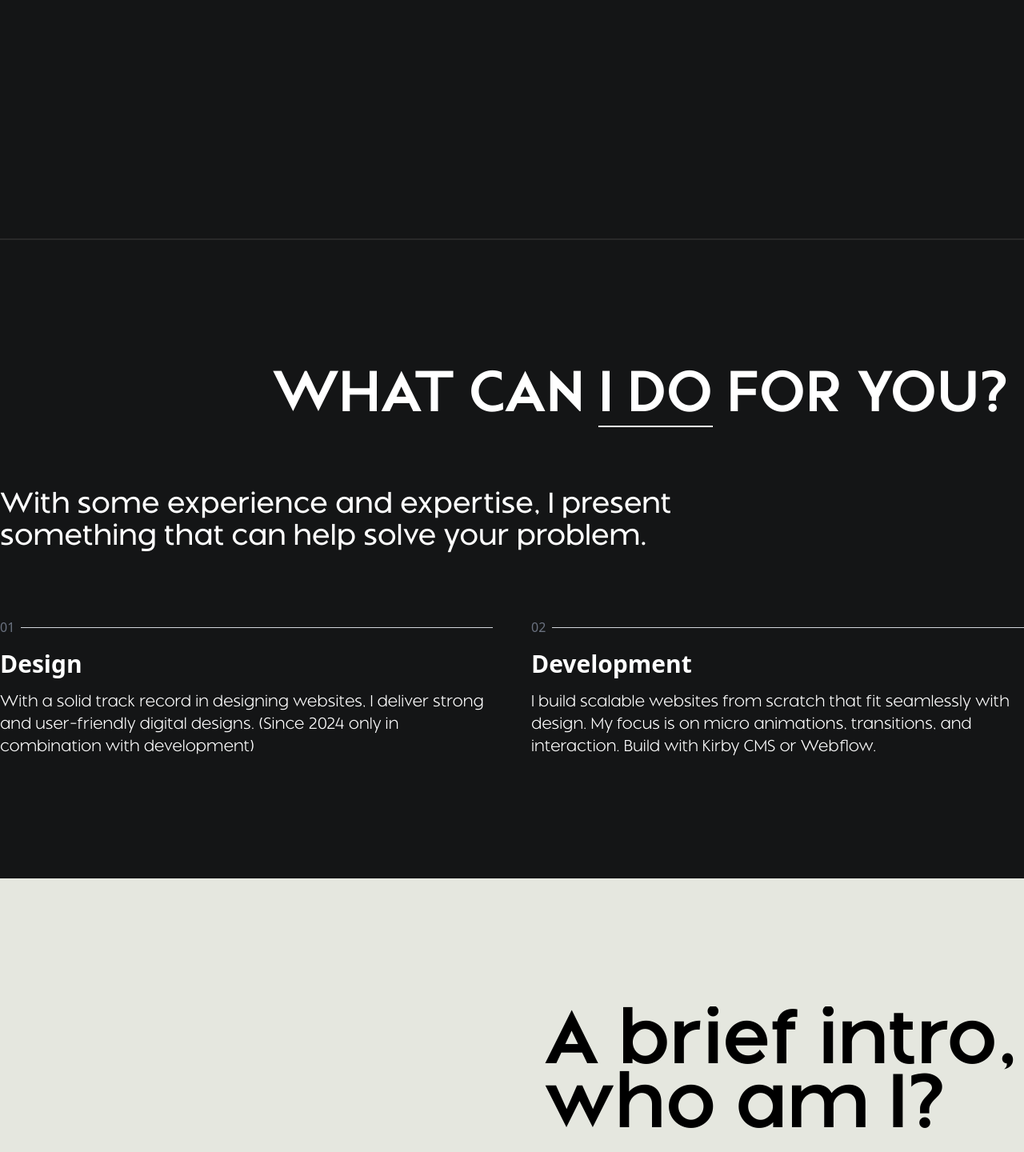
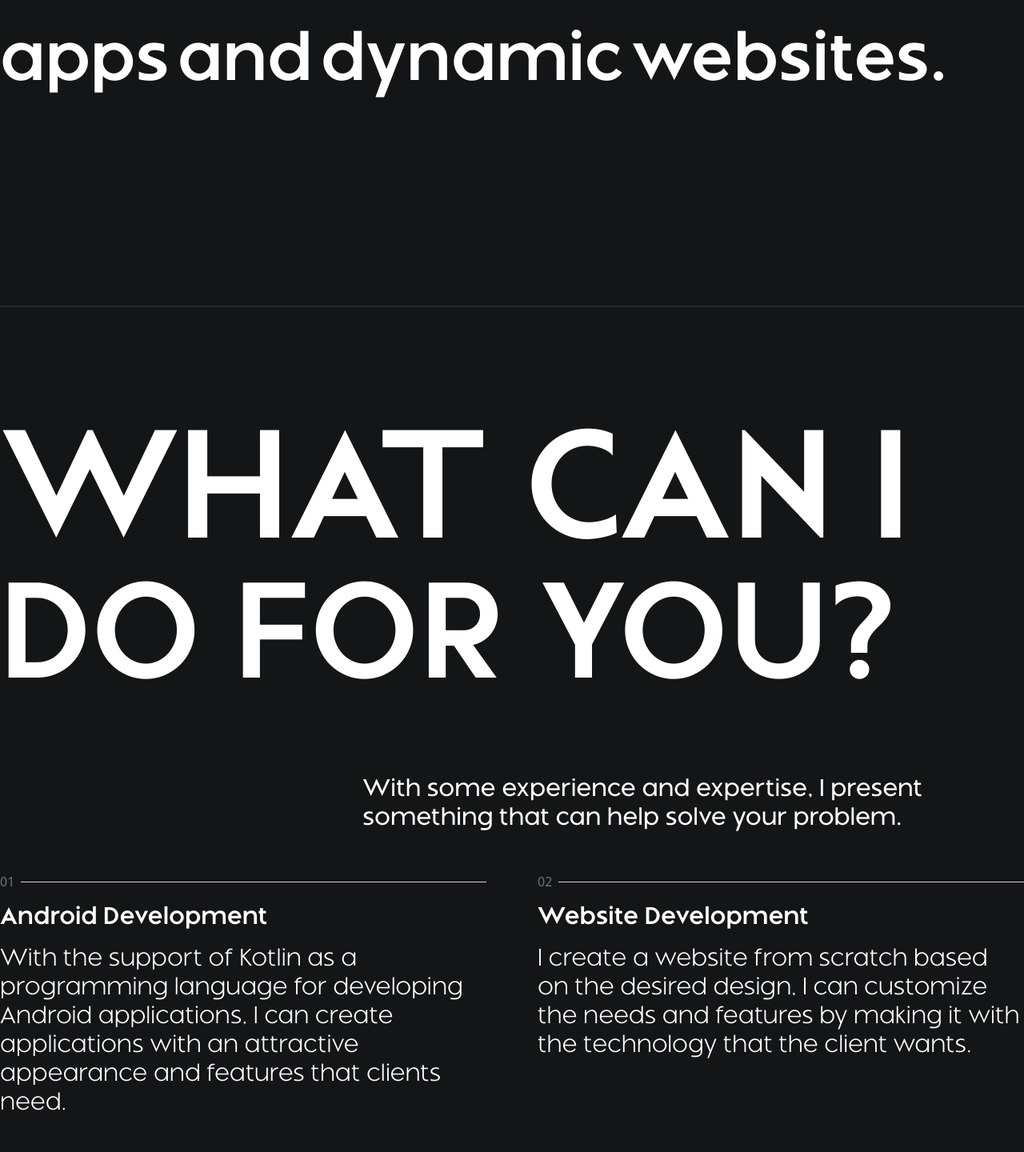
Before and after one commit to threeanra/Portfolio-v1, a React (Vite) app: page / in a window 1280 px wide. Shown: the part 1270-2710 px from the top of the page at 80% size. Built offline with nearby package versions, Linux system fonts and the light colour scheme.

Commit message:
make service section

```diff
--- a/src/components/Element/navbar/Navbar.jsx
+++ b/src/components/Element/navbar/Navbar.jsx
@@ -51,7 +51,7 @@ function Navbar() {
         </a>
         <ul className="flex flex-col md:flex-row  text-sm md:text-lg md:gap-2 lg:gap-7 text-montreal-regular">
           {navLink.map((link, index) => {
-            const href = `#${link.toLowerCase()}`;
+            const href = `#${link.toLowerCase().split(",")[0]}`;
             return (
               <li key={index}>
                 <a
@@ -79,7 +79,8 @@ function Navbar() {
             />
           </a>
           {navLink.map((link, index) => {
-            const href = link === "Home" ? "/" : `#${link.toLowerCase()}`;
+            const href =
+              link === "Home" ? "/" : `#${link.toLowerCase()}.split(",")[0]`;
             return (
               <li key={index}>
                 <a
--- a/src/components/aboutme/AboutMe.jsx
+++ b/src/components/aboutme/AboutMe.jsx
@@ -60,7 +60,10 @@ function AboutMe() {
   const isDescInView = useInView(desc);
 
   return (
-    <section id="about" className="w-full pt-40 bg-background-color lg:pb-36">
+    <section
+      id="about"
+      className="w-full pt-40 bg-background-color lg:pb-36 overflow-hidden"
+    >
       <div className="container mx-auto px-7 lg:px-0">
         <div className="grid grid-cols-12 md:gap-20">
           <div className="col-span-full lg:col-span-6"></div>
--- a/src/components/description/Description.jsx
+++ b/src/components/description/Description.jsx
@@ -6,7 +6,7 @@ function Description() {
   const phrase =
     "I have a passion for crafting smooth, user-friendly Android apps and dynamic websites. ";
   const description = useRef(null);
-  const isInView = useInView(description);
+  const isInView = useInView(description, { once: true });
 
   const slideUp = {
     initial: {
@@ -23,18 +23,17 @@ function Description() {
   };
 
   return (
-    <section className="lg:pt-60 lg:pb-[300px] py-20 bg-custom-black-2 text-white ">
+    <section className="bg-custom-black-2 text-white">
       <div
-        ref={description}
-        className={`${styles.description} container mx-auto px-4 md:px-0`}
+        className={`${styles.description} container mx-auto px-4 md:px-0 md:py-60 py-20`}
       >
-        <div className={`${styles.body}`}>
+        <div ref={description} className={`${styles.body}`}>
           <p>
             {phrase.split(" ").map((word, index) => {
               return (
                 <span
                   key={index}
-                  className={`${styles.mask} py-2 md:text-4xl lg:text-6xl 2xl:text-8xl font-montreal-medium`}
+                  className={`${styles.mask} py-2 md:text-[5.2rem] 2xl:text-8xl font-montreal-medium`}
                 >
                   <motion.span
                     variants={slideUp}
--- a/src/components/description/style.module.css
+++ b/src/components/description/style.module.css
@@ -11,7 +11,7 @@
         gap: 8px;
         line-height: 1.3;
         span {
-          margin-right: 3px;
+          margin-right: 5px;
         }
         .mask {
           position: relative;
--- a/src/components/hero/Hero.jsx
+++ b/src/components/hero/Hero.jsx
@@ -53,7 +53,7 @@ function Hero() {
     <>
       <Navbar />
       <section className="bg-background-color overflow-hidden relative">
-        <div className="container px-7 lg:px-0 w-full h-screen flex flex-col justify-center mx-auto overflow-hidden">
+        <div className="container px-7 lg:px-0 w-full h-screen flex flex-col justify-center mx-auto overflow-hidden ">
           <div className="grid grid-cols-12 md:gap-12 lg:gap-0 overflow-hidden">
             <motion.div
               initial={{ y: 100 }}
@@ -89,15 +89,15 @@ function Hero() {
               }}
               className="overflow-hidden col-span-12 md:col-span-10 md:col-start-4 order-1 md:order-2 lg:col-start-5 text-xl md:text-3xl 2xl:text-4xl font-montreal-medium mt-40 md:mt-0 tracking-normal"
             >
-              Hey! I'm <b>Trian</b>, and I'm thrilled to have you here. This
-              space is a reflection of my passions, projects, and the journey
-              I'm on.
+              Hey! I&apos;m <b>Trian</b>, and I&apos;m thrilled to have you
+              here. This space is a reflection of my passions, projects, and the
+              journey I&apos;m on.
             </motion.div>
           </div>
         </div>
         <div
           className={`absolute ${
-            isMdOrLarger ? "bottom-10" : "top-[80px]"
+            isMdOrLarger ? "bottom-5" : "top-[80px]"
           } overflow-hidden lg:mb-[-30px] pt-7`}
         >
           <motion.div
@@ -115,13 +115,13 @@ function Hero() {
           >
             <p
               ref={firstText}
-              className="relative text-9xl overflow-hidden pt-[50px] lg:text-[220px] pr-[50px] font-montreal-medium tracking-tighter"
+              className="relative text-9xl overflow-hidden pt-[50px] lg:text-[230px] 2xl:text-[350px] pr-[50px] font-montreal-medium tracking-tighter"
             >
               Android & Website Developer -
             </p>
             <p
               ref={secondText}
-              className="text-9xl lg:text-[220px] pt-[50px] pr-[50px] font-montreal-medium tracking-tighter"
+              className="text-9xl lg:text-[230px] 2xl:text-[350px] pt-[50px] pr-[50px] font-montreal-medium tracking-tighter"
             >
               Android & Website Developer -
             </p>
--- a/src/components/techstack/TechStack.jsx
+++ b/src/components/techstack/TechStack.jsx
@@ -1,32 +1,67 @@
+import { motion, useInView } from "framer-motion";
+import { useRef } from "react";
+
 function TechStack() {
+  const title = useRef(null);
+  const isInView = useInView(title, { once: true });
+
+  const slideUp = {
+    initial: {
+      y: "100%",
+    },
+    open: (i) => ({
+      y: "0%",
+      transition: { duration: 1.6, delay: 0.5 * i, ease: [0.22, 1, 0.36, 1] },
+    }),
+    closed: {
+      y: "100%",
+      transition: { duration: 1 },
+    },
+  };
   return (
-    <section className="border-t-2 border-custom-gray bg-custom-black-2 h-screen">
-      <div className="container mx-auto px-4 md:px-0 py-20 lg:py-40">
-        <div className="grid grid-cols-12 md:gap-20">
-          <div className="col-span-full lg:col-start-4">
-            <h1 className="text-4xl lg:text-7xl font-montreal-medium text-white">
-              WHAT CAN <span className="border-b-2 border-white">I DO</span> FOR
-              YOU?
-            </h1>
+    <section className="border-t-2 border-custom-gray bg-custom-black-2 overflow-hidden">
+      <div className="container mx-auto px-4 md:px-0 py-20 md:py-36">
+        <div className="grid grid-cols-12 md:gap-10 lg:gap-20">
+          <div className="col-span-12 overflow-hidden">
+            <div ref={title} className="overflow-hidden">
+              <motion.div
+                variants={slideUp}
+                animate={isInView ? "open" : "closed"}
+                className="text-6xl lg:text-[12rem] 2xl:text-[14rem] font-montreal-medium text-white leading-none"
+              >
+                WHAT CAN I
+              </motion.div>
+            </div>
+            <div className="overflow-hidden">
+              <motion.div
+                variants={slideUp}
+                animate={isInView ? "open" : "closed"}
+                className="text-6xl lg:text-[10.6rem] 2xl:text-[12.5rem] font-montreal-medium text-white leading-none"
+              >
+                DO FOR YOU?
+              </motion.div>
+            </div>
           </div>
-          <div className="col-span-full md:col-span-9 mt-10 md:mt-0">
-            <p className="text-lg lg:text-4xl font-montreal-regular text-white">
+          <div className="col-span-full md:col-start-5 mt-10 md:mt-0">
+            <p className="text-2xl lg:text-3xl 2xl:text-4xl font-montreal-regular text-white">
               With some experience and expertise, I present something that can
               help solve your problem.
             </p>
           </div>
         </div>
-        <div className="grid grid-cols-1 md:grid-cols-2 gap-12 text-white mt-20">
+        <div className="grid grid-cols-1 md:grid-cols-2 gap-16 text-white mt-20 md:mt-12">
           <div className="space-y-4">
             <div className="flex items-center space-x-2">
               <span className="text-gray-500">01</span>
               <div className="w-full border-t border-gray-300"></div>
             </div>
-            <h2 className="text-3xl font-semibold">Design</h2>
-            <p className="font-montreal-light text-xl">
-              With a solid track record in designing websites, I deliver strong
-              and user-friendly digital designs. (Since 2024 only in combination
-              with development)
+            <h2 className="text-2xl lg:text-3xl 2xl:text-3xl font-montreal-medium">
+              Android Development
+            </h2>
+            <p className="font-montreal-light text-xl lg:text-3xl 2xl:text-4xl">
+              With the support of Kotlin as a programming language for
+              developing Android applications, I can create applications with an
+              attractive appearance and features that clients need.
             </p>
           </div>
 
@@ -35,11 +70,13 @@ function TechStack() {
               <span className="text-gray-500">02</span>
               <div className="w-full border-t border-gray-300"></div>
             </div>
-            <h2 className="text-3xl font-semibold">Development</h2>
-            <p className="font-montreal-light text-xl">
-              I build scalable websites from scratch that fit seamlessly with
-              design. My focus is on micro animations, transitions, and
-              interaction. Build with Kirby CMS or Webflow.
+            <h2 className="text-2xl lg:text-3xl 2xl:text-3xl font-montreal-medium">
+              Website Development
+            </h2>
+            <p className="font-montreal-light text-xl lg:text-3xl 2xl:text-4xl">
+              I create a website from scratch based on the desired design, I can
+              customize the needs and features by making it with the technology
+              that the client wants.
             </p>
           </div>
         </div>
--- a/src/index.css
+++ b/src/index.css
@@ -24,12 +24,22 @@
   }
 }
 
+/* For Debugging */
+/* * {
+  outline: 1px solid rgba(255, 0, 0, 0.2) !important;
+} */
+
+html::-webkit-scrollbar {
+  display: none;
+}
+
 body.no-scroll {
   overflow: hidden;
 }
 
-body {
-  margin: 0px;
+html {
+  -ms-overflow-style: none; /* IE and Edge */
+  scrollbar-width: none; /* Firefox */
 }
 
 html {
```
